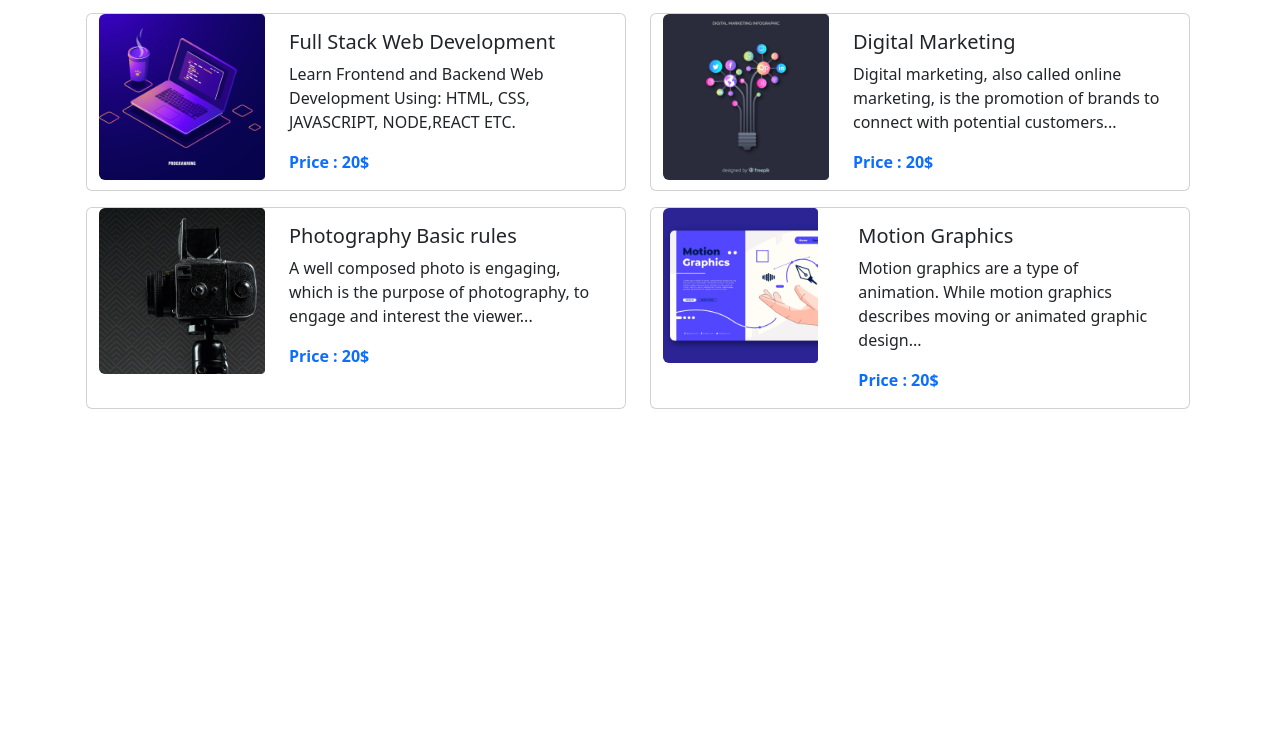
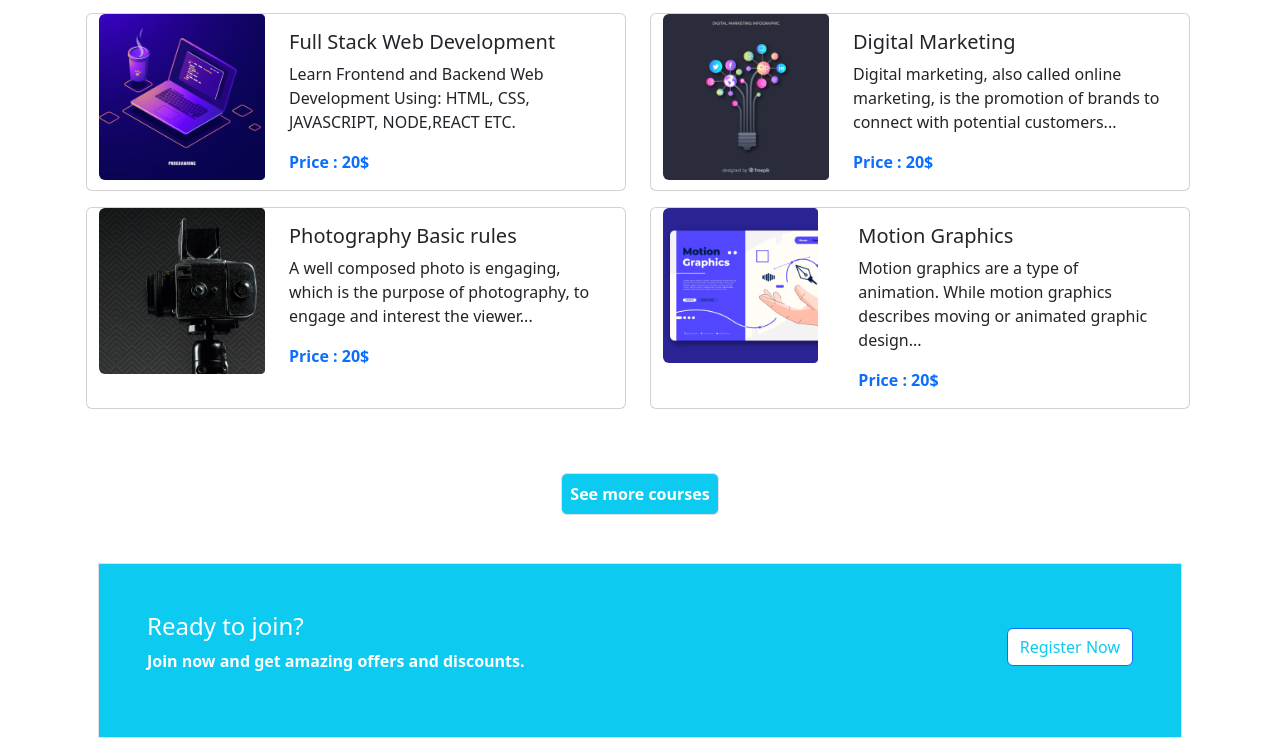
Before and after one commit to zidane75/Third-Website, a plain HTML site: page index.html in a window 1280 px wide. Shown: the part 1083-1837 px from the top of the page. Before the commit the page ends 1508 px from the top, so only its background shows below. Drawn offline with nearby package versions, Linux system fonts and the light colour scheme.

Commit message:
register column added

```diff
--- a/index.html
+++ b/index.html
@@ -42,7 +42,7 @@
         </div>
     </nav>
     <!-- slider start -->
-    <section class="mt-5">
+    <section class="mt-5 fw-bold">
         <div id="carouselExampleCaptions" class="carousel slide" data-bs-ride="false">
 
             <div class="carousel-inner">
@@ -195,6 +195,22 @@
                     </div>
                 </div>
             </div>
+            <div class="text-center mt-5">
+                <button class="border rounded bg-info fw-bold text-white p-2">See more courses</button>
+            </div>
+        </section>
+        <!-- courses end -->
+        <section class="container">
+            <div class="d-flex border bg-info m-3 p-5 fw-bold mt-5">
+                <div class="col-lg-8 text-white">
+                    <h4>Ready to join?</h4>
+                    <p>Join now and get amazing offers and discounts.</p>
+                </div>
+                <div class="text-end col-lg-4 mt-3">
+                    <input type="checkbox" class="btn-check" id="btn-check" autocomplete="off">
+                    <button class=" bg-white text-info btn btn-primary">Register Now</button>
+                </div>
+
         </section>
     </main>
     <script src="https://cdn.jsdelivr.net/npm/bootstrap@5.2.0/dist/js/bootstrap.bundle.min.js"></script>
```
